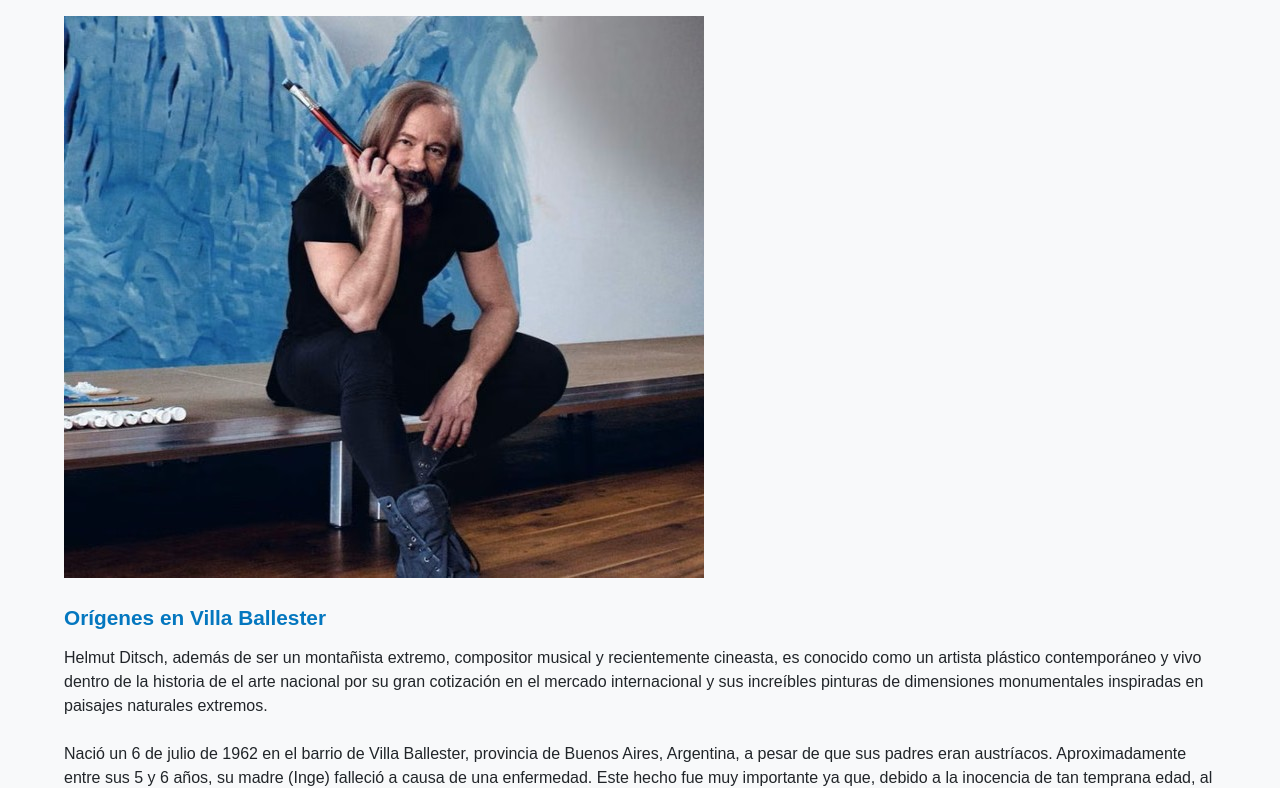
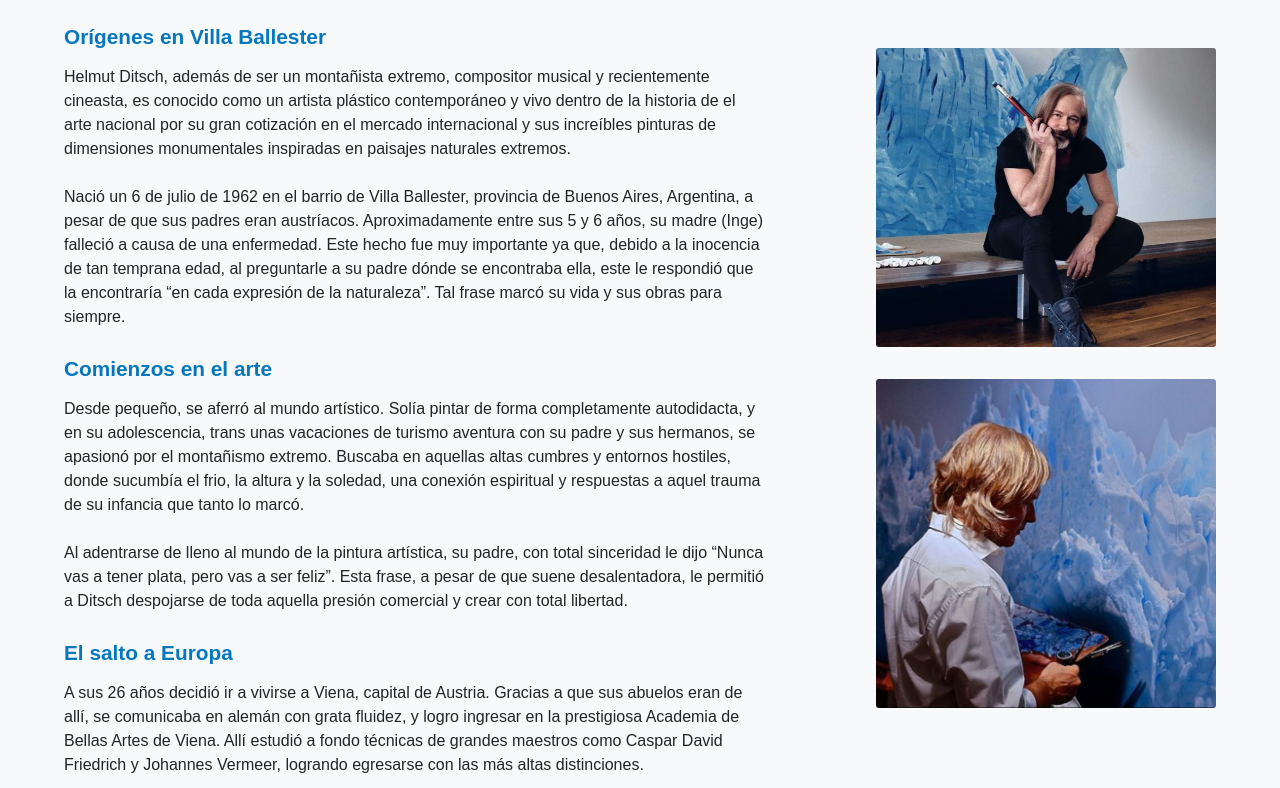
Before and after one commit to MatiasCorderi/TP2_Grupo8, a plain HTML site: page biografia.html in a window 1280 px wide. Shown: the part 170-958 px from the top of the page. Drawn offline with nearby package versions, Linux system fonts and the light colour scheme; some packages are replaced by stand-ins of ours; a script that the page names is missing.

Commit message:
Detalles en estilos
Paleta de colores + imágenes de biografía acomodadas + errores arreglados

```diff
--- a/css/estilos.css
+++ b/css/estilos.css
@@ -1,3 +1,14 @@
+/* Paleta de colores */
+
+:root {
+  --azul-general: #0477BF;
+  --azul-profundo: #305096;
+  --azul-oscuro: #101f42;
+  --rosa-tierra: #BF99BD;
+  --negro-gris: #212529;
+  --blanco: #D8E2E8;
+}
+
 /* RESETEO Y GENERALES */
 * {
 	box-sizing: border-box;
@@ -265,6 +276,9 @@ body {
 	margin-bottom: 0.8rem;
 }
 
+.biografia-texto {
+    max-width: 700px;
+}
 
 /* BOTONES UNIFICADOS */
 .boton-principal,
@@ -300,12 +314,12 @@ body {
 
 
 .boton-destacado {
-	background-color: #002574;
+	background-color: #5FAAD9;
 	color: #ffffff;
 }
 
 .boton-destacado:hover {
-	background-color: #000000;
+	background-color: #BF99BD;
 }
 
 .boton-secundario {
@@ -462,3 +476,25 @@ body {
 	margin-top: 4rem;
     font-family: "Barlow", sans-serif;
 }
+
+/* OTROS ELEMENTOS */
+
+.imagen-biografia-uno {
+    float: right;
+    clear: right;
+    width: 340px;
+    margin: 0 0 1.0rem 1.5rem;
+    margin-top: 2rem;
+    border-radius: 3px;
+}
+
+.imagen-biografia-dos {
+    float: right;
+    clear: right;
+    width: 340px;
+    margin: 0 0 1.0rem 1.5rem;
+    margin-top: 1rem;
+    border-radius: 3px;
+
+
+}
```
Also changed, not shown: index.html (+1 -4 lines), 1 other file.
